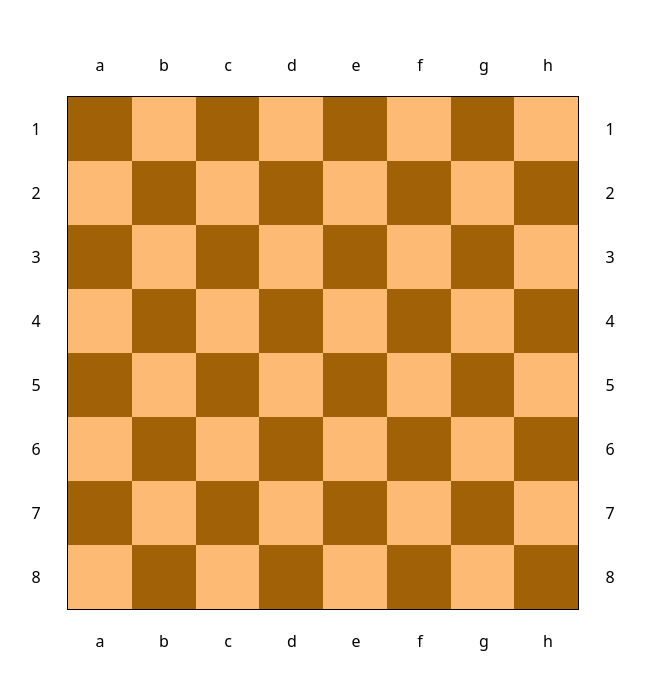
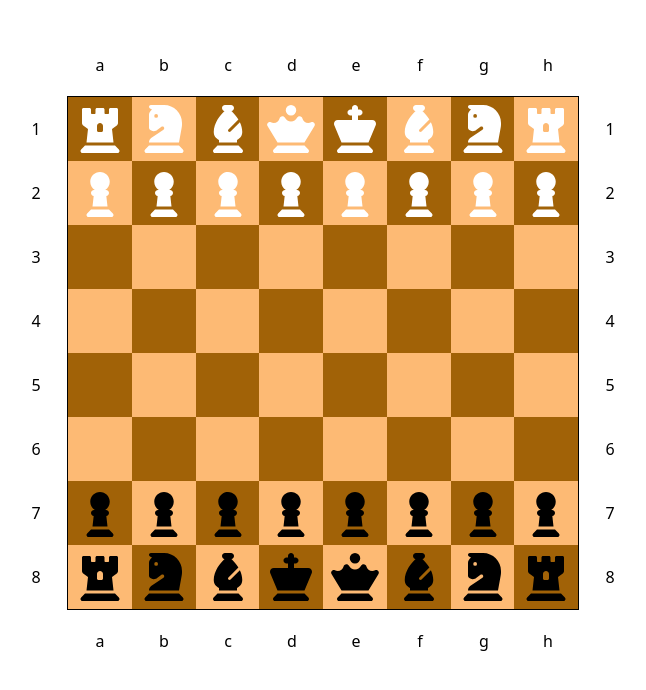
Before and after one commit to patrick-merchant/react-chess, a React (Vite) app: page / in a window 1280 px wide. Shown: the top 690 px of the page, without its empty margins (29-675 px from the left). Built offline with nearby package versions, Linux system fonts and the light colour scheme.

Commit message:
add pieces and icons to board

```diff
--- a/package.json
+++ b/package.json
@@ -9,6 +9,9 @@
     "preview": "vite preview"
   },
   "dependencies": {
+    "@fortawesome/fontawesome-svg-core": "^6.4.0",
+    "@fortawesome/free-solid-svg-icons": "^6.4.0",
+    "@fortawesome/react-fontawesome": "^0.2.0",
     "react": "^18.2.0",
     "react-dom": "^18.2.0"
   },
--- a/src/App.tsx
+++ b/src/App.tsx
@@ -2,6 +2,7 @@
 import reactLogo from "./assets/react.svg";
 import "./App.css";
 import { Board } from "./components/board";
+import { addPieces } from "./payloads/pieces";
 
 function App() {
   return <Board />;
--- a/src/components/board/board.tsx
+++ b/src/components/board/board.tsx
@@ -1,12 +1,27 @@
 import { FC } from "react";
+import { addPieces } from "../../payloads/pieces";
 import { generateCodes } from "../../payloads/tiles";
 import { Label } from "../label";
 import { Side } from "../label/types";
 import { Tile } from "../tile";
+import { Code } from "../tile/types";
 import { IBoardProps } from "./types";
 
-export const Board: FC<IBoardProps> = ({}) => {
+export const Board: FC<IBoardProps> = () => {
   const tiles = generateCodes();
+  const pieces = addPieces();
+
+  const matchCodes = (tile: Code) => {
+    for (let piece of pieces) {
+      if (
+        piece.location.letter == tile.letter &&
+        piece.location.number == tile.number
+      ) {
+        return piece;
+      }
+    }
+  };
+
   return (
     <div className="relative left-16 top-16 w-[512px] border border-black">
       <Label side={Side.LEFT} />
@@ -15,7 +30,11 @@
       <Label side={Side.BOTTOM} />
       <div className="grid grid-cols-8">
         {tiles.map((tile) => (
-          <Tile code={tile} />
+          <Tile
+            key={tile.letter + tile.number}
+            code={tile}
+            pieceProps={matchCodes(tile)}
+          />
         ))}
       </div>
     </div>
--- a/src/components/board/types.ts
+++ b/src/components/board/types.ts
@@ -1 +1,3 @@
+import { IPieceProps } from "../piece/types";
+
 export interface IBoardProps {}
--- a/src/components/label/label.tsx
+++ b/src/components/label/label.tsx
@@ -6,7 +6,7 @@
   return props.side === Side.LEFT ? (
     <div className="absolute -left-16 w-16 h-[512px] flex flex-col">
       {numbers.map((number) => (
-        <div className="w-16 h-16 flex">
+        <div key={number} className="w-16 h-16 flex">
           <p className="m-auto">{number}</p>
         </div>
       ))}
@@ -14,7 +14,7 @@
   ) : props.side === Side.TOP ? (
     <div className="absolute -top-16 w-[512px] h-16 flex flex-row">
       {letters.map((letter) => (
-        <div className="w-16 h-16 flex">
+        <div key={letter} className="w-16 h-16 flex">
           <p className="m-auto">{letter}</p>
         </div>
       ))}
@@ -22,7 +22,7 @@
   ) : props.side === Side.RIGHT ? (
     <div className="absolute -right-16 w-16 h-[512px] flex flex-col">
       {numbers.map((number) => (
-        <div className="w-16 h-16 flex">
+        <div key={number} className="w-16 h-16 flex">
           <p className="m-auto">{number}</p>
         </div>
       ))}
@@ -30,7 +30,7 @@
   ) : (
     <div className="absolute -bottom-16 h-16 w-[512px] flex flex-row">
       {letters.map((letter) => (
-        <div className="w-16 h-16 flex">
+        <div key={letter} className="w-16 h-16 flex">
           <p className="m-auto">{letter}</p>
         </div>
       ))}
--- a/src/components/piece/index.tsx
+++ b/src/components/piece/index.tsx
@@ -1,10 +1,15 @@
 import { FC } from "react";
 import { IPieceProps } from "./types";
+import { FontAwesomeIcon } from "@fortawesome/react-fontawesome";
 
 export const Piece: FC<IPieceProps> = ({ ...props }) => {
+  function solid(): import("@fortawesome/fontawesome-svg-core").IconProp {
+    throw new Error("Function not implemented.");
+  }
+
   return (
-    <div id={props.location.letter + props.location.number}>
-      <p>{props.type}</p>
+    <div id={props.location.letter + props.location.number} className="flex h-full justify-center items-center">
+      <FontAwesomeIcon icon={props.icon} color={props.isWhite ? "white" : "black"} size="3x"/>
     </div>
   );
 };
--- a/src/components/piece/types.ts
+++ b/src/components/piece/types.ts
@@ -1,17 +1,19 @@
 import { Code } from "../tile/types";
+import { IconDefinition } from "@fortawesome/free-solid-svg-icons";
 
 export interface IPieceProps {
   isWhite: boolean;
   isTaken: boolean;
   location: Code;
   type: PieceType;
+  icon: IconDefinition;
 }
 
 export enum PieceType {
-  PAWN = "Pawn",
-  ROOK = "Rook",
-  KNIGHT = "Knight",
-  BISHOP = "Bishop",
-  QUEEN = "Queen",
-  KING = "King",
+  PAWN = "pawn",
+  ROOK = "rook",
+  KNIGHT = "knight",
+  BISHOP = "bishop",
+  QUEEN = "queen",
+  KING = "king",
 }
--- a/src/components/tile/tile.tsx
+++ b/src/components/tile/tile.tsx
@@ -1,14 +1,40 @@
 import { FC } from "react";
 import { halfLetters } from "../../payloads/tiles";
+import { Piece } from "../piece";
 import { ITileProps } from "./types";
 
-export const Tile: FC<ITileProps> = ({ code }) => {
+export const Tile: FC<ITileProps> = ({ code, pieceProps }) => {
   if (
     (code.number % 2 === 0 && halfLetters.includes(code.letter)) ||
     (code.number % 2 !== 0 && !halfLetters.includes(code.letter))
   ) {
-    return <div className="w-16 h-16 bg-orange-300"></div>;
+    return (
+      <div id={code.letter + code.number} className="w-16 h-16 bg-orange-300">
+        {pieceProps && (
+          <Piece
+            isWhite={pieceProps.isWhite}
+            isTaken={pieceProps.isTaken}
+            location={pieceProps.location}
+            type={pieceProps.type}
+            icon={pieceProps.icon}
+          />
+        )}
+      </div>
+    );
   } else {
-    return <div className="w-16 h-16 bg-yellow-700"></div>;
+    return (
+      <div id={code.letter + code.number} className="w-16 h-16 bg-yellow-700">
+        {pieceProps && (
+          <Piece
+            isWhite={pieceProps?.isWhite}
+            isTaken={pieceProps.isTaken}
+            location={pieceProps.location}
+            type={pieceProps.type}
+            icon={pieceProps.icon}
+
+          />
+        )}
+      </div>
+    );
   }
 };
--- a/src/components/tile/types.ts
+++ b/src/components/tile/types.ts
@@ -1,5 +1,8 @@
+import { IPieceProps } from "../piece/types";
+
 export interface ITileProps {
   code: Code;
+  pieceProps?: IPieceProps | undefined;
 }
 
 export type Code = {
--- a/src/payloads/pieces.ts
+++ b/src/payloads/pieces.ts
@@ -1,3 +1,4 @@
+import { faChessBishop, faChessKing, faChessKnight, faChessPawn, faChessQueen, faChessRook } from "@fortawesome/free-solid-svg-icons";
 import { IPieceProps, PieceType } from "../components/piece/types";
 import { letters } from "./tiles";
 
@@ -26,6 +27,7 @@
       isWhite: true,
       isTaken: false,
       type: PieceType.PAWN,
+      icon: faChessPawn,
       location: {
         letter: letters[i],
         number: 2,
@@ -41,6 +43,7 @@
       isWhite: false,
       isTaken: false,
       type: PieceType.PAWN,
+      icon: faChessPawn,
       location: {
         letter: letters[i],
         number: 7,
@@ -51,11 +54,12 @@
 };
 
 export const addWhiteRooks = (pieces: IPieceProps[]) => {
-  for (let i = 0; i < 8; i + 7) {
+  for (let i = 0; i < 8; i = i + 7) {
     const rook: IPieceProps = {
       isWhite: true,
       isTaken: false,
       type: PieceType.ROOK,
+      icon: faChessRook,
       location: {
         letter: letters[i],
         number: 1,
@@ -66,11 +70,12 @@
 };
 
 export const addBlackRooks = (pieces: IPieceProps[]) => {
-  for (let i = 0; i < 8; i + 7) {
+  for (let i = 0; i < 8; i = i + 7) {
     const rook: IPieceProps = {
       isWhite: false,
       isTaken: false,
       type: PieceType.ROOK,
+      icon: faChessRook,
       location: {
         letter: letters[i],
         number: 8,
@@ -81,11 +86,12 @@
 };
 
 export const addWhiteBishops = (pieces: IPieceProps[]) => {
-  for (let i = 2; i < 5; i + 3) {
+  for (let i = 2; i < 6; i = i + 3) {
     const bishop: IPieceProps = {
       isWhite: true,
       isTaken: false,
       type: PieceType.BISHOP,
+      icon: faChessBishop,
       location: {
         letter: letters[i],
         number: 1,
@@ -96,11 +102,12 @@
 };
 
 export const addBlackBishops = (pieces: IPieceProps[]) => {
-  for (let i = 2; i < 5; i + 3) {
+  for (let i = 2; i < 6; i = i + 3) {
     const bishop: IPieceProps = {
       isWhite: false,
       isTaken: false,
       type: PieceType.BISHOP,
+      icon: faChessBishop,
       location: {
         letter: letters[i],
         number: 8,
@@ -111,11 +118,12 @@
 };
 
 export const addWhiteKnights = (pieces: IPieceProps[]) => {
-  for (let i = 1; i < 7; i + 5) {
+  for (let i = 1; i < 7; i = i + 5) {
     const knight: IPieceProps = {
       isWhite: true,
       isTaken: false,
       type: PieceType.KNIGHT,
+      icon: faChessKnight,
       location: {
         letter: letters[i],
         number: 1,
@@ -126,11 +134,12 @@
 };
 
 export const addBlackKnights = (pieces: IPieceProps[]) => {
-  for (let i = 1; i < 7; i + 5) {
+  for (let i = 1; i < 7; i = i + 5) {
     const knight: IPieceProps = {
       isWhite: false,
       isTaken: false,
       type: PieceType.KNIGHT,
+      icon: faChessKnight,
       location: {
         letter: letters[i],
         number: 8,
@@ -145,6 +154,7 @@
     isWhite: true,
     isTaken: false,
     type: PieceType.QUEEN,
+    icon: faChessQueen,
     location: {
       letter: "d",
       number: 1,
@@ -158,11 +168,13 @@
     isWhite: false,
     isTaken: false,
     type: PieceType.QUEEN,
+    icon: faChessQueen,
     location: {
       letter: "e",
       number: 8,
     },
   };
+  pieces.push(queen)
 };
 
 export const addWhiteKing = (pieces: IPieceProps[]) => {
@@ -170,6 +182,7 @@
     isWhite: true,
     isTaken: false,
     type: PieceType.KING,
+    icon: faChessKing,
     location: {
       letter: "e",
       number: 1,
@@ -183,6 +196,7 @@
     isWhite: false,
     isTaken: false,
     type: PieceType.KING,
+    icon: faChessKing,
     location: {
       letter: "d",
       number: 8,
--- a/src/payloads/tiles.ts
+++ b/src/payloads/tiles.ts
@@ -1,4 +1,3 @@
-import { ITileProps } from "../components/tile/types";
 import { Code } from "../components/tile/types";
 
 export const halfLetters = ["a", "c", "e", "g"];
@@ -10,8 +9,8 @@
 export const generateCodes = () => {
   const tiles: Code[] = [];
 
-  letters.forEach((letter) => {
-    numbers.forEach((number) => {
+  numbers.forEach((number) => {
+    letters.forEach((letter) => {
       const code: Code = {
         letter: letter,
         number: number,
```
Also changed, not shown: 1 other file (tests, documents, lock files or other folders).
